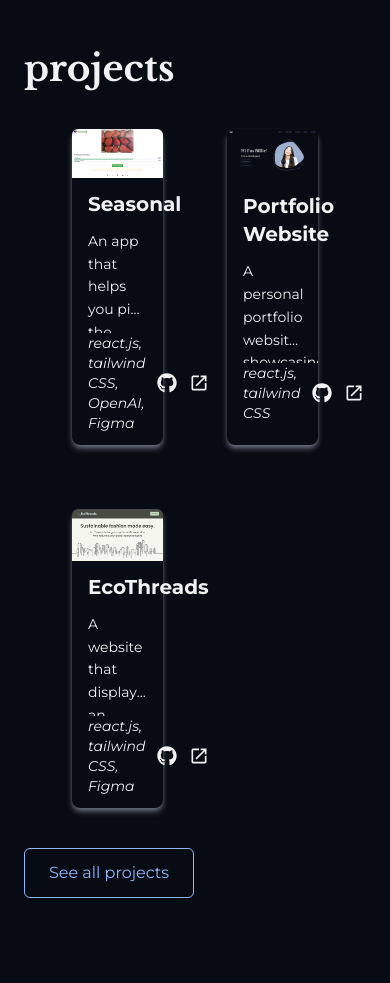
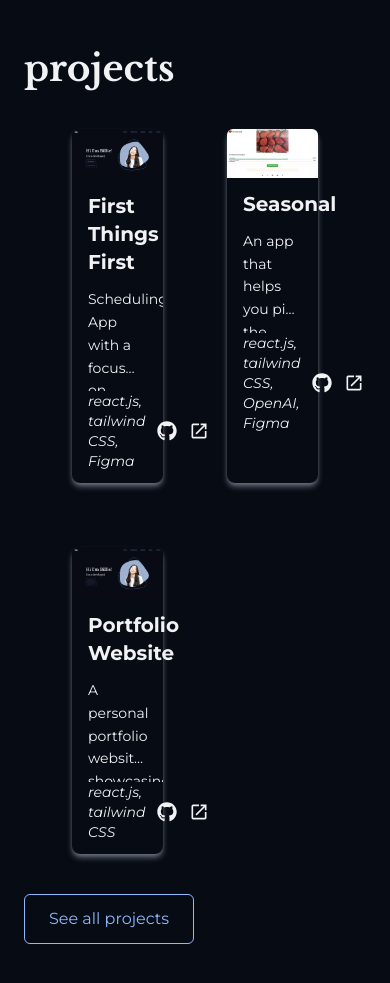
Before and after one commit to billie-zhang/portfolio-page, a React (Create React App) app: page / in a window 390 px wide. Shown: the part 5300-6283 px from the top of the page. Built offline with nearby package versions, Linux system fonts and the light colour scheme; a web font is replaced by a local one.

Commit message:
add initial first things first page

```diff
--- a/src/components/AnimRoutes.js
+++ b/src/components/AnimRoutes.js
@@ -1,19 +1,23 @@
-import React from 'react';
-import Home from '../pages/Home.jsx';
-import AboutMe from '../pages/AboutMe.jsx';
-import FindEase from '../pages/FindEase.jsx';
-import { Routes, Route } from 'react-router-dom';
-import NoPage from '../pages/NoPage.jsx';
-import Projects from '../pages/Projects.jsx';
+import React from "react";
+import Home from "../pages/Home.jsx";
+import AboutMe from "../pages/AboutMe.jsx";
+import FindEase from "../pages/FindEase.jsx";
+import FirstThingsFirst from "../pages/FirstThingsFirst.jsx";
+import { Routes, Route } from "react-router-dom";
+import NoPage from "../pages/NoPage.jsx";
+import Projects from "../pages/Projects.jsx";
 
 const AnimRoutes = () => {
-    return <Routes>
-        <Route path='/' element={<Home />} />
-        <Route path='/projects' element={<Projects />} />
-        <Route path='/about' element={<AboutMe />} />
-        <Route path='/findease' element={<FindEase />} />
-        <Route path='*' element={<NoPage />} />
-    </Routes>;
+  return (
+    <Routes>
+      <Route path="/" element={<Home />} />
+      <Route path="/projects" element={<Projects />} />
+      <Route path="/about" element={<AboutMe />} />
+      <Route path="/findease" element={<FindEase />} />
+      <Route path="/first-things-first" element={<FirstThingsFirst />} />
+      <Route path="*" element={<NoPage />} />
+    </Routes>
+  );
 };
 
 export default AnimRoutes;
--- a/src/home/ProjectsPreview.jsx
+++ b/src/home/ProjectsPreview.jsx
@@ -17,6 +17,15 @@ const Projects = () => {
   const projects = [
     {
       id: 1,
+      src: bzwebsite,
+      title: "First Things First",
+      desc: "Scheduling App with a focus on Quadrant 2.",
+      lang: "react.js, tailwind CSS, Figma",
+      // github: "https://github.com/billie-zhang/Seasonal",
+      // link: "https://seasonal-app.vercel.app/",
+    },
+    {
+      id: 2,
       src: seasonal,
       title: "Seasonal",
       desc: "An app that helps you pick the perfect fruits at the perfect time. Seasonal scans fruits and informs consumers on the fruit ripeness, seasonality, and recipe recommendations.",
@@ -25,7 +34,7 @@ const Projects = () => {
       link: "https://seasonal-app.vercel.app/",
     },
     {
-      id: 2,
+      id: 3,
       src: bzwebsite,
       title: "Portfolio Website",
       desc: "A personal portfolio website showcasing my professional journey, skills, and accomplishments. The site serves as a comprehensive snapshot of my abilities.",
@@ -33,15 +42,15 @@ const Projects = () => {
       github: "https://github.com/billie-zhang/portfolio",
       link: "https://billiezhang.vercel.app/",
     },
-    {
-      id: 3,
-      src: eco,
-      title: "EcoThreads",
-      desc: "A website that displays an interactive Figma prototype of a fashion sustainability app and serves as a web preview for the app, built for HackTheGlobe.",
-      lang: "react.js, tailwind CSS, Figma",
-      github: "https://github.com/billie-zhang/EcoThreads",
-      link: "https://billie-zhang.github.io/EcoThreads/",
-    },
+    // {
+    //   id: 4,
+    //   src: eco,
+    //   title: "EcoThreads",
+    //   desc: "A website that displays an interactive Figma prototype of a fashion sustainability app and serves as a web preview for the app, built for HackTheGlobe.",
+    //   lang: "react.js, tailwind CSS, Figma",
+    //   github: "https://github.com/billie-zhang/EcoThreads",
+    //   link: "https://billie-zhang.github.io/EcoThreads/",
+    // },
     // {
     //   id: 4,
     //   src: bbl,
--- /dev/null
+++ b/src/pages/FirstThingsFirst.jsx
@@ -0,0 +1,30 @@
+import React from "react";
+
+const FirstThingsFirst = () => {
+  return (
+    <div
+      name="FirstThingsFirst"
+      className="h-screen sm:h-[1000px] md:h-screen bg-almost-black pt-[80px] md:pt-[40px] lg:pt-[100px] text-light-grey"
+    >
+      <div className="max-w-screen-lg mx-auto flex flex-col w-full h-full px-4">
+        <div>
+          <h1 className="font-signature my-10 md:pt-0 lg:mt-24 py-4 lg:text-6xl text-5xl font-bold text-light-grey">
+            First Things First
+          </h1>
+        </div>
+        <div>
+          <h2 className="font-signature text-2xl font-bold text-light-grey">
+            Inspired by Stephen R. Covey's "7 Habits of Highly Effective People"
+          </h2>
+          <h2 className="font-signature my-4 text-xl font-thin italic text-light-grey">
+            "The key is not to prioritize what's on your schedule, but to
+            schedule your priorities."
+          </h2>
+          <p></p>
+        </div>
+      </div>
+    </div>
+  );
+};
+
+export default FirstThingsFirst;
--- a/src/pages/Projects.jsx
+++ b/src/pages/Projects.jsx
@@ -5,13 +5,21 @@ import seasonal from "../assets/Seasonal.png";
 import bzwebsite from "../assets/website.png";
 // import bbl from "../assets/bbl.png";
 import eco from "../assets/ecothreads.png";
-import AOS from "aos";
 import "aos/dist/aos.css";
 
 const Projects = () => {
   const projects = [
     {
       id: 1,
+      src: bzwebsite,
+      title: "First Things First",
+      desc: "Scheduling App with a focus on Quadrant 2.",
+      lang: "react.js, tailwind CSS, Figma",
+      // github: "https://github.com/billie-zhang/Seasonal",
+      // link: "https://seasonal-app.vercel.app/",
+    },
+    {
+      id: 2,
       src: seasonal,
       title: "Seasonal",
       desc: "An app that helps you pick the perfect fruits at the perfect time. Seasonal scans fruits and informs consumers on the fruit ripeness, seasonality, and recipe recommendations.",
@@ -20,7 +28,7 @@ const Projects = () => {
       link: "https://seasonal-app.vercel.app/",
     },
     {
-      id: 2,
+      id: 3,
       src: bzwebsite,
       title: "Portfolio Website",
       desc: "A personal portfolio website showcasing my professional journey, skills, and accomplishments. The site serves as a comprehensive snapshot of my abilities.",
@@ -29,7 +37,7 @@ const Projects = () => {
       link: "https://billiezhang.vercel.app/",
     },
     {
-      id: 3,
+      id: 4,
       src: eco,
       title: "EcoThreads",
       desc: "A website that displays an interactive Figma prototype of a fashion sustainability app and serves as a web preview for the app, built for HackTheGlobe.",
```
